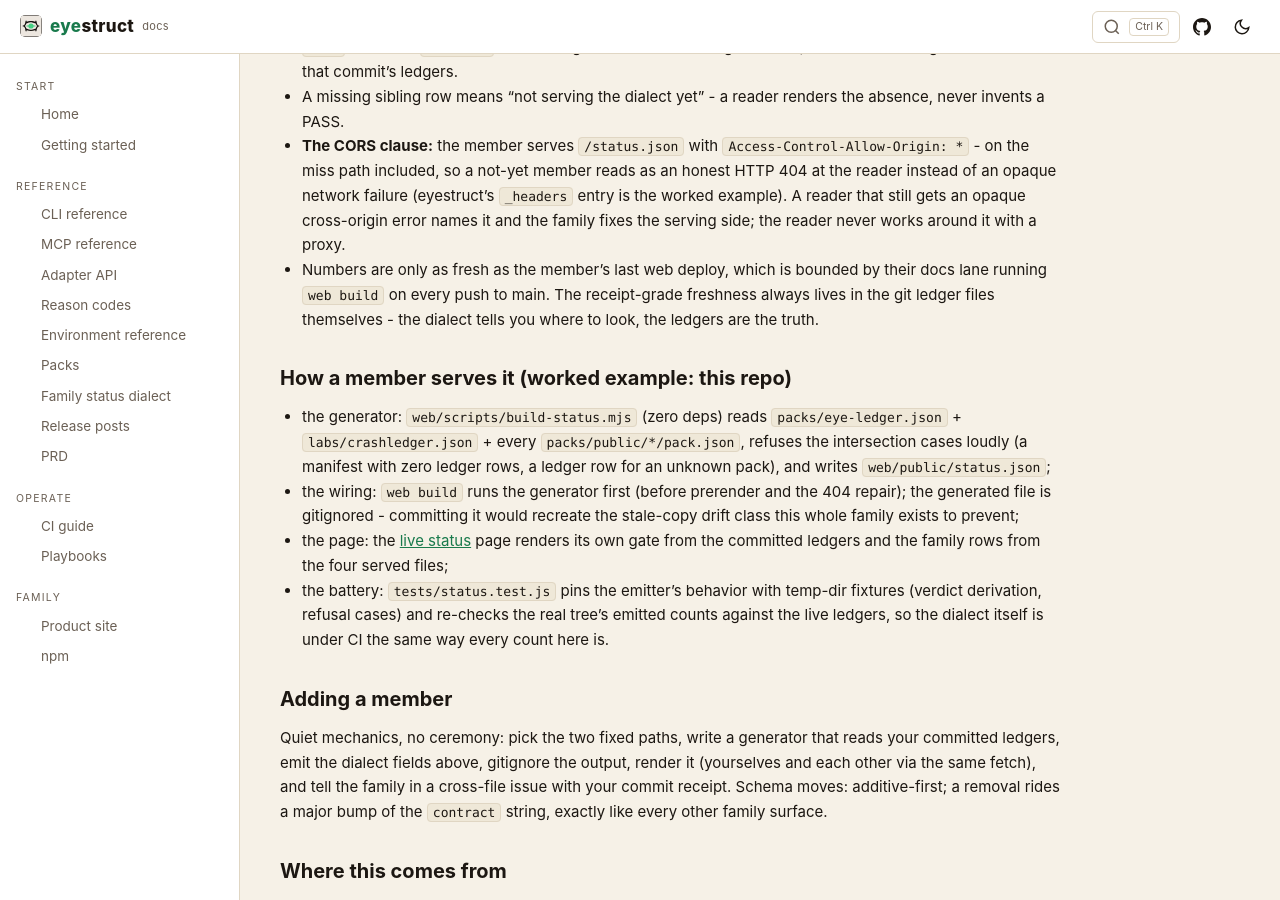
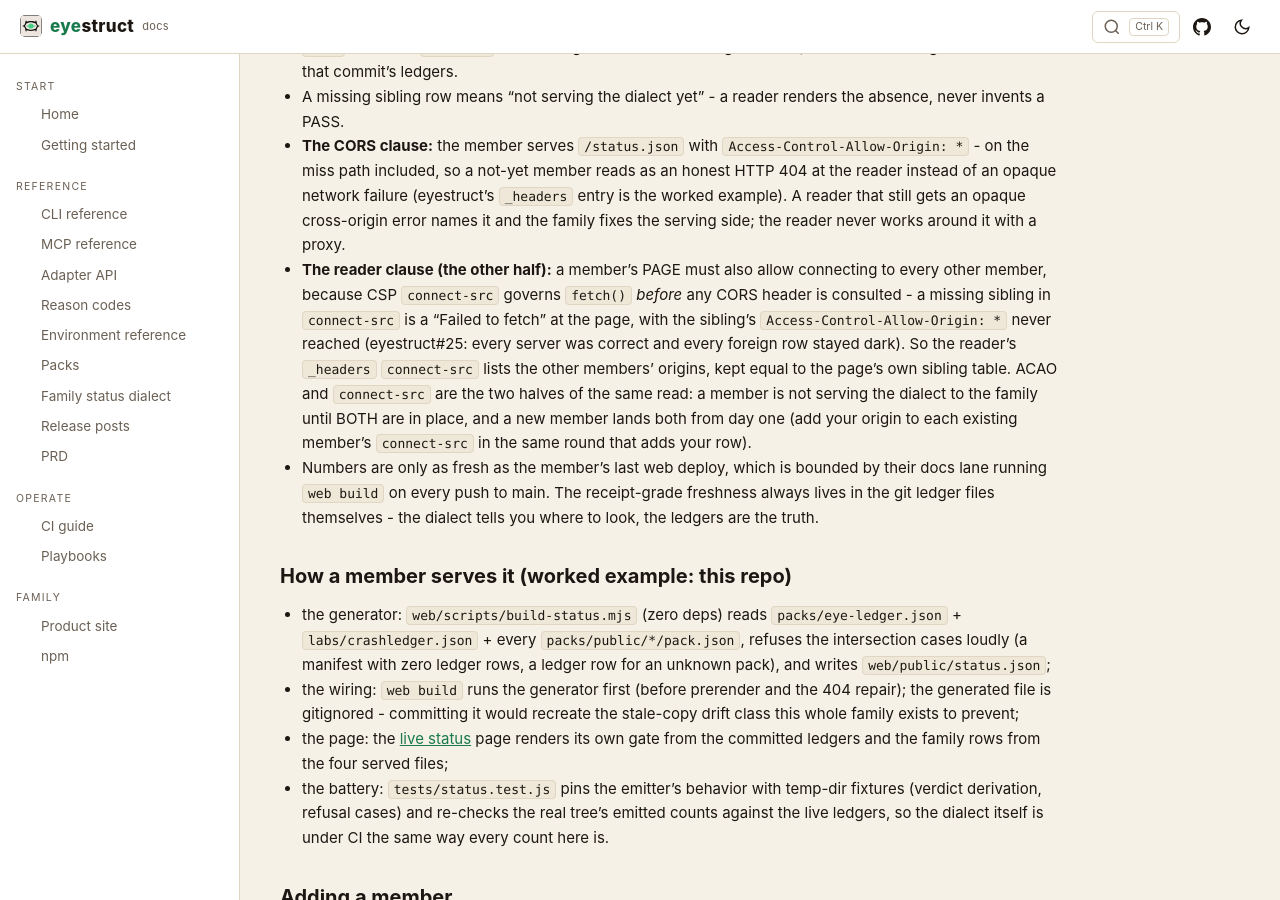
Before and after one commit to dhaupin/eyestruct, a Jekyll site: the page built from docs/status.md, in a window 1280 px wide and 900 px high, scrolled down 1752 px. Built offline with Jekyll 4.4.1, drawn with Linux system fonts in a browser that asks for light colours.

Commit message:
fix(status): CSP connect-src must cover the family origins (eyestruct#25)
The family island fetched each sibling's /status.json, every server
answered 200 with the right dialect, and every foreign row still read
'Failed to fetch'. The cause was not CORS: CSP connect-src governs
fetch() BEFORE any CORS header is consulted, and this site's connect-src
listed only 'self', Cloudflare Insights, and raw.githubusercontent.com -
so the browser refused each sibling request without ever reaching its
Access-Control-Allow-Origin: *.

web/public/_headers now carries the family origins (crashtest,
poststruct, packstruct, monoforge - the last ahead of its row, since
crashtest already lists it), and docs/status.md grows the reader clause:
ACAO and connect-src are the two halves of the same read.

tests/status.test.js pins the invariant - the served connect-src must be
a superset of FamilyStatusIsland's sibling table minus self - and fails
at the cause by name.

Co-authored-by: openhands <openhands@all-hands.dev>

```diff
--- a/docs/status.md
+++ b/docs/status.md
@@ -84,6 +84,18 @@ understanding - the same normalization packstruct itself enforces.
   example). A reader that still gets an opaque cross-origin error names
   it and the family fixes the serving side; the reader never works around
   it with a proxy.
+- **The reader clause (the other half):** a member's PAGE must also allow
+  connecting to every other member, because CSP `connect-src` governs
+  `fetch()` *before* any CORS header is consulted - a missing sibling in
+  `connect-src` is a "Failed to fetch" at the page, with the sibling's
+  `Access-Control-Allow-Origin: *` never reached (eyestruct#25: every
+  server was correct and every foreign row stayed dark). So the reader's
+  `_headers` `connect-src` lists the other members' origins, kept equal
+  to the page's own sibling table. ACAO and `connect-src` are the two
+  halves of the same read: a member is not serving the dialect to the
+  family until BOTH are in place, and a new member lands both from day
+  one (add your origin to each existing member's `connect-src` in the
+  same round that adds your row).
 - Numbers are only as fresh as the member's last web deploy, which is
   bounded by their docs lane running `web build` on every push to main.
   The receipt-grade freshness always lives in the git ledger files
```
Also changed, not shown: tests/status.test.js (+30 -0 lines), CHANGELOG.md, 1 other file.
